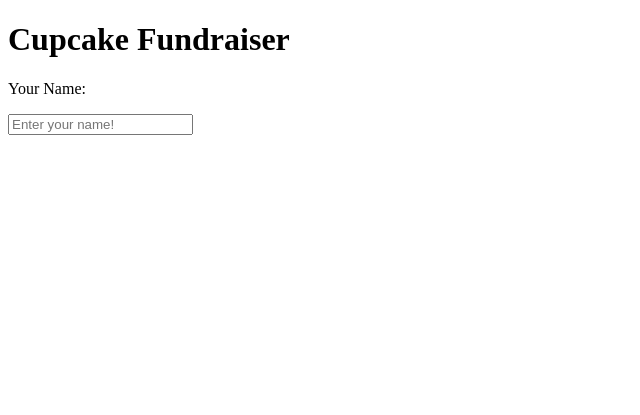
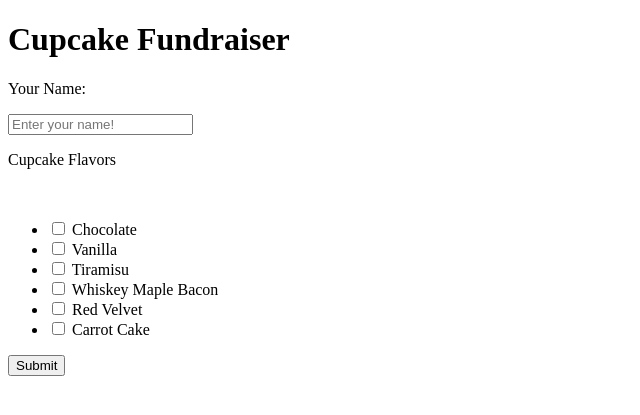
Before and after one commit to SGTWaffles-F34/cupcakes, a PHP site: page / in a window 1280 px wide. Shown: the top 415 px of the page, without its empty margins (0-640 px from the left). Run offline with PHP 8.4, Linux system fonts and the light colour scheme.

Commit message:
completed building the form

```diff
--- a/index.php
+++ b/index.php
@@ -13,6 +13,20 @@
 <form id="cupcake-form" action="#" method="post">
     <p>Your Name:</p>
 <input type="text" id="name" placeholder="Enter your name!" name="name">
+    <br>
+    <p>Cupcake Flavors</p>
+    <br>
+
+    <ul>
+        <li><input type="checkbox" name="flavor[]"> Chocolate</li>
+        <li><input type="checkbox" name="flavor[]"> Vanilla</li>
+        <li><input type="checkbox" name="flavor[]"> Tiramisu</li>
+        <li><input type="checkbox" name="flavor[]"> Whiskey Maple Bacon</li>
+        <li><input type="checkbox" name="flavor[]"> Red Velvet</li>
+        <li><input type="checkbox" name="flavor[]"> Carrot Cake</li>
+    </ul>
+
+    <button type="submit" id="submit">Submit</button>
 </form>
 </body>
 </html>
```
